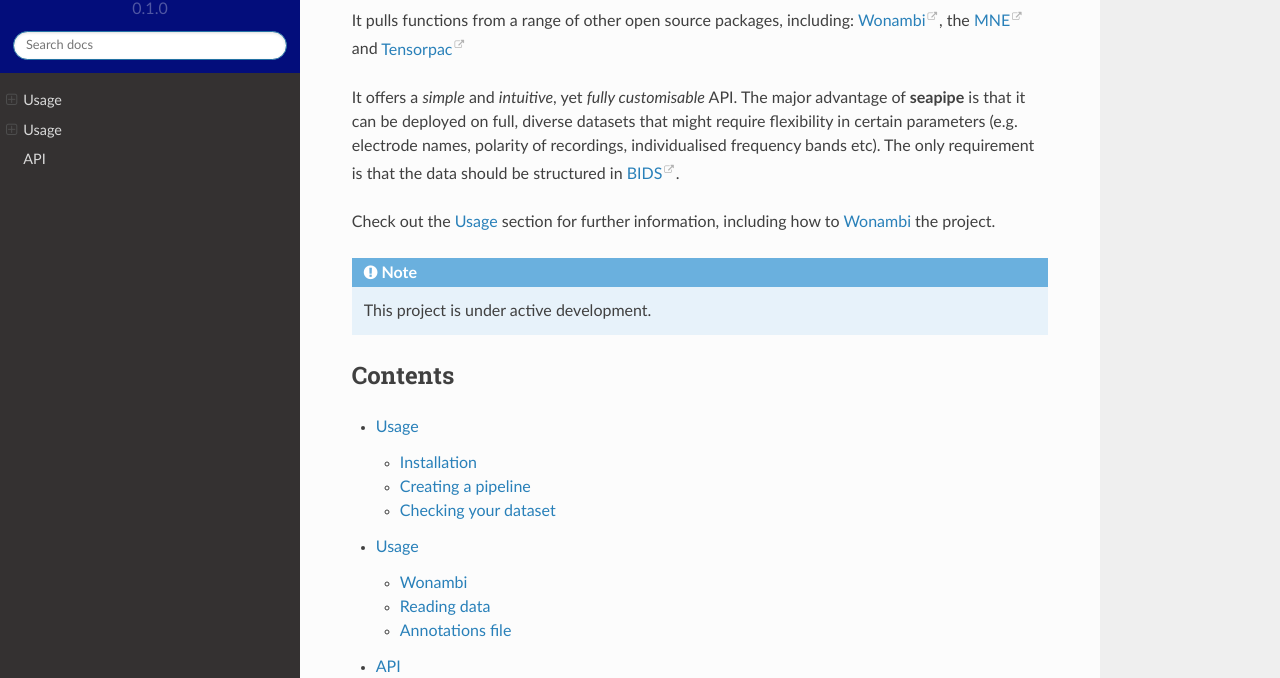
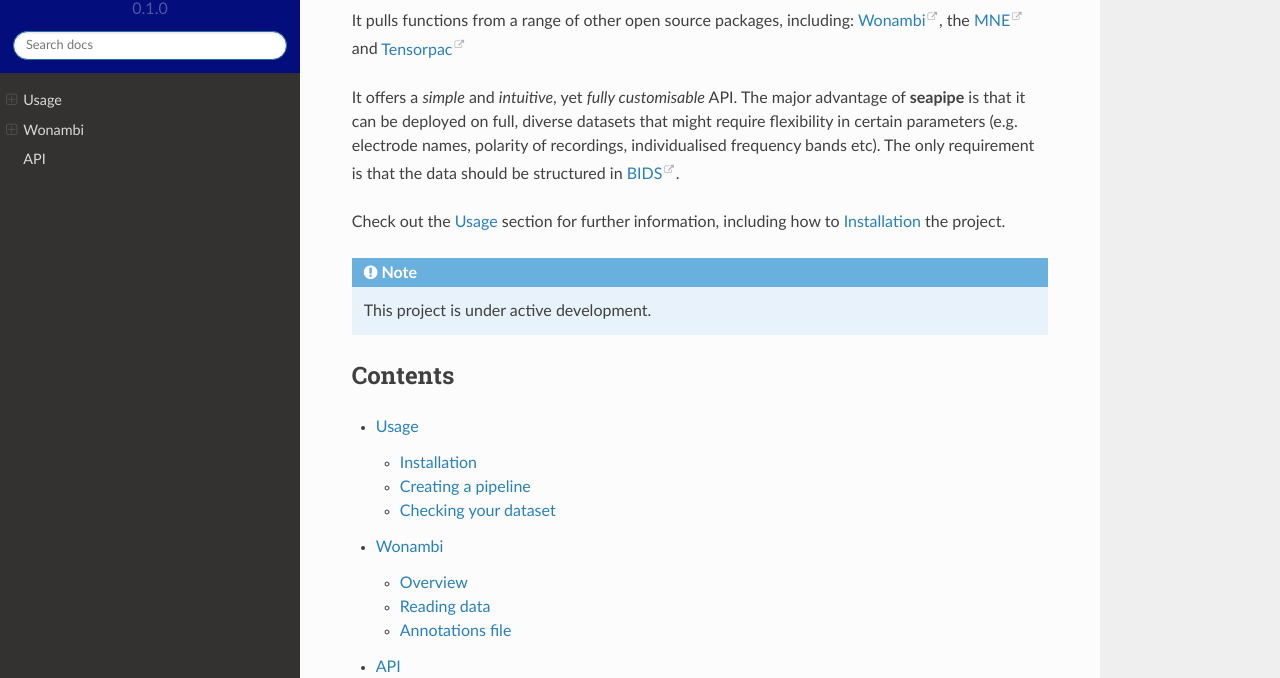
Before and after one commit to nathanecross/seapipe, a Sphinx documentation site: the page built from docs/source/index.rst, in a window 1280 px wide and 1163 px high. Shown: the part 295-973 px from the top of the window. Built offline with Sphinx 7.4.7 and the Read the Docs theme 2.0.0, drawn with Linux system fonts in a browser that asks for light colours.

Commit message:
update wonambi.rst

```diff
--- a/docs/source/wonambi.rst
+++ b/docs/source/wonambi.rst
@@ -1,9 +1,9 @@
-Usage
+Wonambi
 =====
 
-.. _installation:
+.. _Overview:
 
-Wonambi
+Overview
 ------------
 
 `Wonambi <https://wonambi-python.github.io/>`_ is an open-source package for the analysis of EEG, ECoG
@@ -15,7 +15,7 @@
 .. _reading_data:
 Reading data
 ----------------
-To begin, open python and load wonambi
+To begin, open python and load wonambi:
 
 .. code-block:: console
 
```
Also changed, not shown: other parts of docs/source/wonambi.rst (+5 -1 lines), 2 other files.
